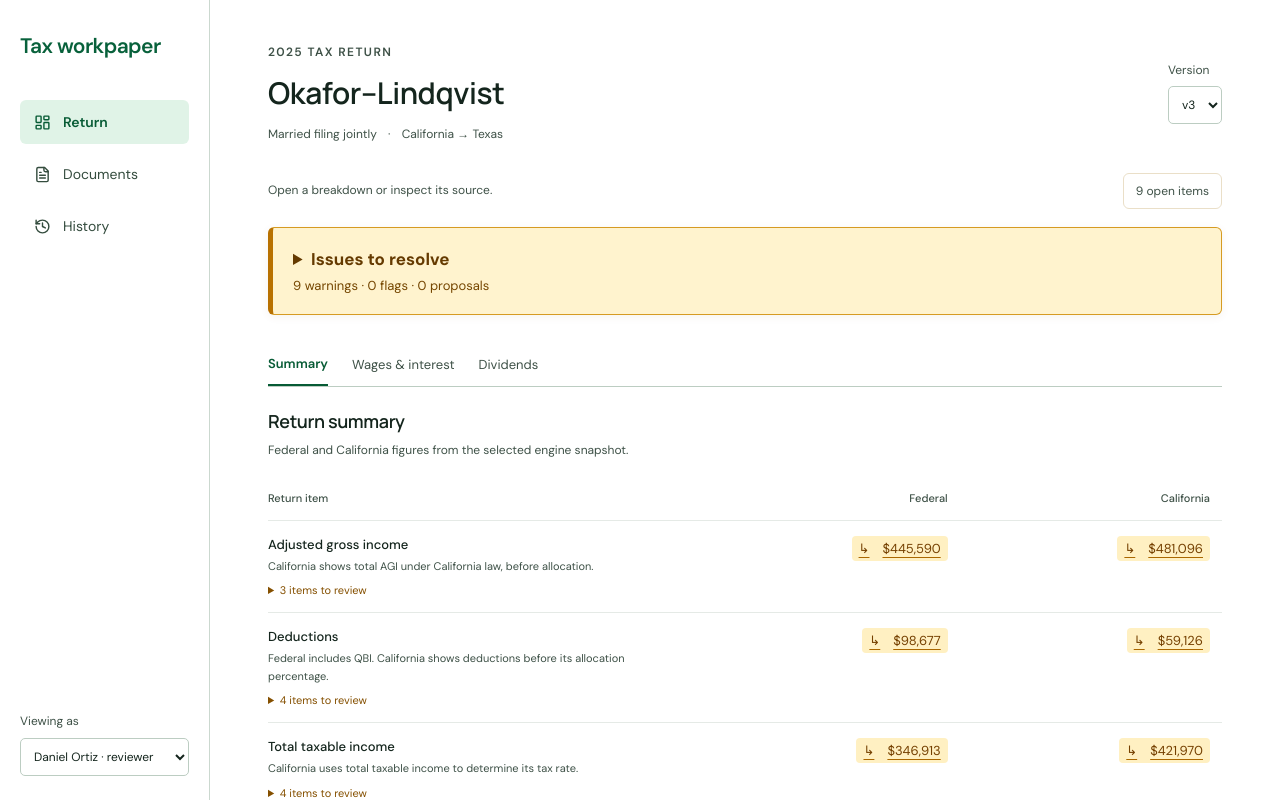
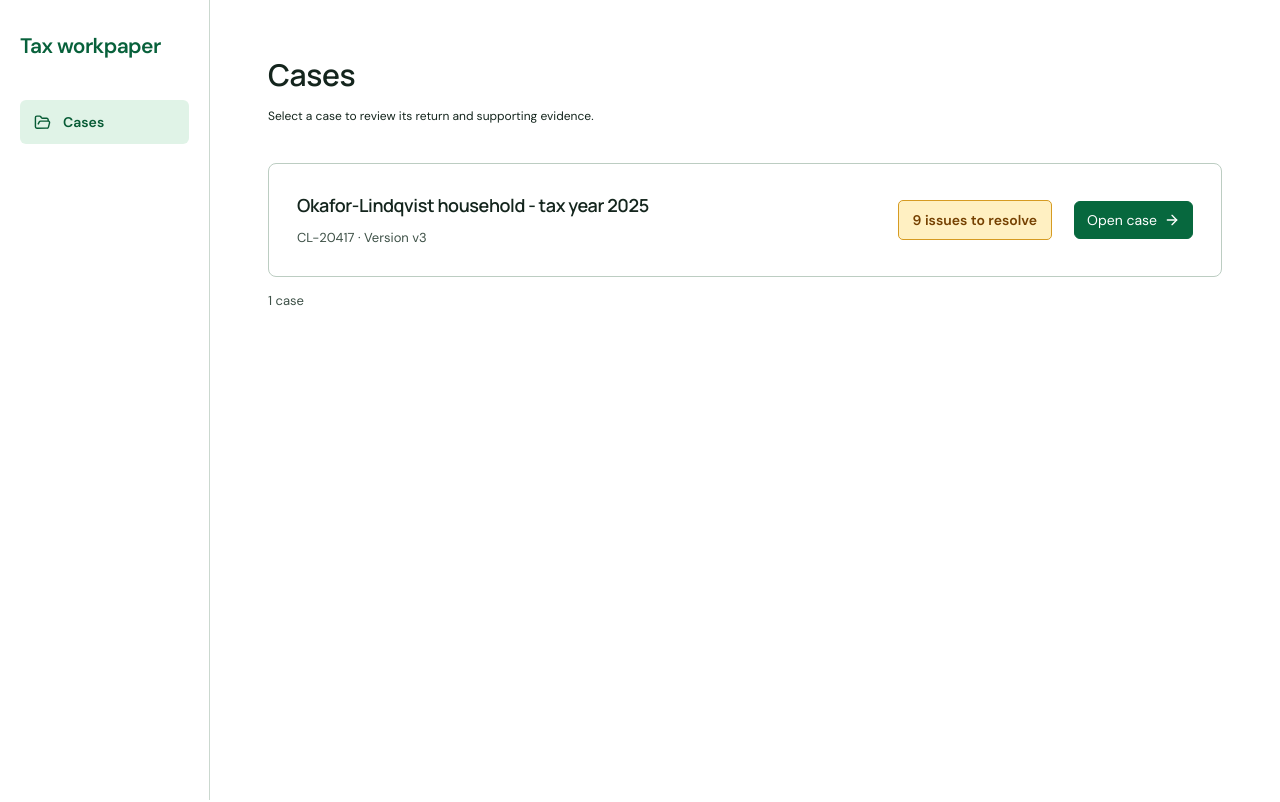
Before and after one commit to HaileyXue/tax-workpaper, a React (Vite) app: page / in a window 1280 px wide. Shown: the top 802 px of the page. Built offline with nearby package versions, Linux system fonts and the light colour scheme.

Commit message:
feat: add cases landing page with consistent issue counts

```diff
--- a/src/App.tsx
+++ b/src/App.tsx
@@ -7,6 +7,7 @@ import {
 } from 'react';
 import {
   Download,
+  ArrowLeft,
   Search,
   X,
   FileText,
@@ -31,6 +32,7 @@ import CalculationTree, {
   type TreeProps,
 } from './components/CalculationTree';
 import ReturnSchedules from './components/ReturnSchedules';
+import Cases from './components/Cases';
 import SourceViewer from './components/SourceViewer';
 import EvidenceResizeHandle from './components/EvidenceResizeHandle';
 import ExceptionForm from './components/ExceptionForm';
@@ -53,6 +55,7 @@ const groups = [
 ];
 const initial = loadReviews();
 export default function App() {
+  const [caseOpen, setCaseOpen] = useState(false);
   const [evidenceWidth, setEvidenceWidth] = useState(440);
   const [tab, setTab] = useState('Return');
   const [version, setVersion] = useState('v3');
@@ -74,7 +77,6 @@ export default function App() {
   } | null>(null);
   const [spotlight, setSpotlight] = useState<string | null>(null);
   const [allLines, setAllLines] = useState(30);
-  const issueRef = useRef<HTMLDetailsElement>(null);
   const evidenceTrigger = useRef<HTMLElement | null>(null);
   const graph = useMemo(() => createGraph(packet, version), [version]);
   const findings = useMemo(() => findIssues(graph), [graph]);
@@ -176,6 +178,26 @@ export default function App() {
       .includes(search.toLowerCase()),
   );
   const activeFlags = current.filter((e) => e.kind === 'flag');
+  const showCases = () => {
+    setEvidence(null);
+    setAction(null);
+    setCaseOpen(false);
+    setNotice('');
+  };
+  if (!caseOpen)
+    return (
+      <Cases
+        events={events}
+        error={error}
+        onOpen={(latestVersion) => {
+          setVersion(latestVersion);
+          setTab('Return');
+          setSearch('');
+          setSpotlight(null);
+          setCaseOpen(true);
+        }}
+      />
+    );
   return (
     <>
       <aside className="app-sidebar" aria-label="Workspace sidebar">
@@ -184,11 +206,15 @@ export default function App() {
           href="#"
           onClick={(e) => {
             e.preventDefault();
-            setTab('Return');
+            showCases();
           }}
         >
           Tax workpaper
         </a>
+        <button className="back-to-cases" onClick={showCases}>
+          <ArrowLeft size={16} />
+          All cases
+        </button>
         <nav aria-label="Workspace">
           {['Return', 'Documents', 'History'].map((name) => (
             <button
@@ -267,31 +293,15 @@ export default function App() {
           <div hidden={tab !== 'Return'}>
             <div className="return-intro">
               <p>Open a breakdown or inspect its source.</p>
-              <button
-                className="issue-count"
-                onClick={() => {
-                  if (issueRef.current) {
-                    issueRef.current.open = true;
-                    issueRef.current.scrollIntoView({
-                      behavior: 'smooth',
-                      block: 'start',
-                    });
-                  }
-                }}
-              >
-                {approval.blockers} open{' '}
-                {approval.blockers === 1 ? 'item' : 'items'}
-              </button>
             </div>
             <details
-              ref={issueRef}
               className={`issues-section ${approval.blockers > 0 ? 'has-issues' : ''}`}
             >
               <summary>
                 <strong>Issues to resolve</strong>{' '}
                 <span>
-                  {warnings} warnings · {approval.flags} flags ·{' '}
-                  {approval.proposals} proposals
+                  {approval.blockers}{' '}
+                  {approval.blockers === 1 ? 'issue' : 'issues'} to resolve
                 </span>
               </summary>
               <Exceptions
@@ -306,7 +316,9 @@ export default function App() {
                 <details className="finding" key={f.id}>
                   <summary>
                     <span>{f.note}</span>
-                    <small>{resolved(f.id) ? 'Resolved' : 'Open'}</small>
+                    <small>
+                      {resolved(f.id) ? 'Resolved' : 'Issue to resolve'}
+                    </small>
                   </summary>
                   <div className="finding-content">
                     {graph.lines.has(f.target) ? (
@@ -487,7 +499,7 @@ export default function App() {
                 <input
                   name="note"
                   type="hidden"
-                  value="Reviewed the return and supporting evidence; no open blocking items in this local review snapshot."
+                  value="Reviewed the return and supporting evidence; no issues to resolve in this local review snapshot."
                 />
                 <button
                   className="primary"
@@ -502,7 +514,7 @@ export default function App() {
               </form>
               <p className="small muted">
                 {approval.blockers > 0
-                  ? `${approval.blockers} blocking items remain. `
+                  ? `${approval.blockers} ${approval.blockers === 1 ? 'issue' : 'issues'} to resolve. `
                   : ''}
                 Reviewer or partner required. Review sign-off does not file the
                 return or certify a recomputed tax result.
--- /dev/null
+++ b/src/components/Cases.tsx
@@ -0,0 +1,91 @@
+import { ArrowRight, FolderOpen } from 'lucide-react';
+import { createGraph, packet } from '../domain/packet';
+import { findIssues } from '../domain/findings';
+import { activeEvents, signoffState, type ReviewEvent } from '../domain/review';
+
+export default function Cases({
+  events,
+  onOpen,
+  error,
+}: {
+  events: ReviewEvent[];
+  onOpen: (version: string) => void;
+  error: string;
+}) {
+  // The delivered packet contains one reviewable case. Related returns are not
+  // separate case packets and must not be presented as available workspaces.
+  const cases = [packet];
+  return (
+    <>
+      <aside className="app-sidebar" aria-label="Workspace sidebar">
+        <a className="brand" href="#">
+          Tax workpaper
+        </a>
+        <nav aria-label="Workspace">
+          <button aria-current="page">
+            <FolderOpen size={17} />
+            Cases
+          </button>
+        </nav>
+      </aside>
+      <div className="workspace">
+        <main>
+          <header className="page-heading">
+            <div>
+              <h1>Cases</h1>
+              <p>Select a case to review its return and supporting evidence.</p>
+            </div>
+          </header>
+          {error && (
+            <p role="alert" className="error">
+              {error}
+            </p>
+          )}
+          <section aria-label="Available cases" className="case-list">
+            {cases.map((data) => {
+              const version = data.return_versions.at(-1)!.version;
+              const graph = createGraph(data, version);
+              const current = activeEvents(events).filter(
+                (e) => e.version === version,
+              );
+              const warnings = findIssues(graph).filter(
+                (f) =>
+                  f.severity === 'warning' &&
+                  current
+                    .filter(
+                      (e) =>
+                        e.target === f.id &&
+                        ['resolve', 'reopen'].includes(e.kind),
+                    )
+                    .at(-1)?.kind !== 'resolve',
+              ).length;
+              const count = signoffState(events, version, warnings).blockers;
+              return (
+                <article className="case-card" key={data.packet.client_id}>
+                  <div className="case-description">
+                    <h2>{data.packet.name}</h2>
+                    <p>
+                      {data.packet.client_id} · Version {version}
+                    </p>
+                  </div>
+                  <span
+                    className={`case-issue-badge ${count > 0 ? 'has-issues' : ''}`}
+                    role="status"
+                  >
+                    {count} {count === 1 ? 'issue' : 'issues'} to resolve
+                  </span>
+                  <button className="primary" onClick={() => onOpen(version)}>
+                    Open case <ArrowRight size={16} />
+                  </button>
+                </article>
+              );
+            })}
+          </section>
+          <p className="case-count">
+            {cases.length} {cases.length === 1 ? 'case' : 'cases'}
+          </p>
+        </main>
+      </div>
+    </>
+  );
+}
--- a/src/components/Exceptions.tsx
+++ b/src/components/Exceptions.tsx
@@ -33,7 +33,7 @@ export default function Exceptions({
               {resolved(f.id)
                 ? 'Resolved'
                 : f.severity === 'warning'
-                  ? 'Open'
+                  ? 'Issue to resolve'
                   : 'Advisory'}
             </small>
           </summary>
--- a/src/components/ReturnSchedules.tsx
+++ b/src/components/ReturnSchedules.tsx
@@ -91,7 +91,7 @@ export default function ReturnSchedules({
     items.length > 0 && (
       <details className="inline-findings">
         <summary>
-          {items.length} {items.length === 1 ? 'item' : 'items'} to review
+          {items.length} {items.length === 1 ? 'issue' : 'issues'} to resolve
         </summary>
         {items.map((f) => (
           <div key={f.id}>
@@ -277,7 +277,7 @@ export default function ReturnSchedules({
         <p className="schedule-footnote">
           <span className="issue-legend">
             ! Direct review issue · ↳ Affected by an upstream issue. Select the
-            amount to inspect; expand “items to review” for the findings.
+            amount to inspect; expand “issues to resolve” for the findings.
           </span>
           — means no figure is mapped from the packet for this cell; it does not
           mean zero.{' '}
--- a/src/styles.css
+++ b/src/styles.css
@@ -1484,3 +1484,62 @@ textarea::placeholder {
     display: none;
   }
 }
+
+.back-to-cases {
+  justify-content: flex-start;
+  border: 0;
+  padding: 0;
+  font-size: 13px;
+}
+.case-list {
+  margin-top: 36px;
+}
+.case-card {
+  display: flex;
+  align-items: center;
+  flex-wrap: wrap;
+  gap: 22px;
+  padding: 28px;
+  border: 1px solid #bccdc2;
+  border-radius: 8px;
+  background: white;
+}
+.case-description {
+  flex: 1;
+  min-width: 230px;
+}
+.case-description h2 {
+  margin-bottom: 8px;
+  line-height: 1.5;
+}
+.case-description p,
+.case-count {
+  color: #3e5147;
+  font-size: 13px;
+}
+.case-description p {
+  margin: 0;
+}
+.case-issue-badge {
+  padding: 10px 14px;
+  border: 1px solid #7eaa90;
+  border-radius: 5px;
+  color: #075b35;
+  background: #e0f3e7;
+  font-weight: 600;
+}
+.case-issue-badge.has-issues {
+  border-color: #d69b22;
+  color: #754000;
+  background: #fff0c2;
+}
+@media (max-width: 800px) {
+  .case-card {
+    padding: 20px;
+    gap: 16px;
+  }
+  .case-description {
+    flex-basis: 100%;
+    min-width: 0;
+  }
+}
```
Also changed, not shown: 5 other files (tests, documents, lock files or other folders).
